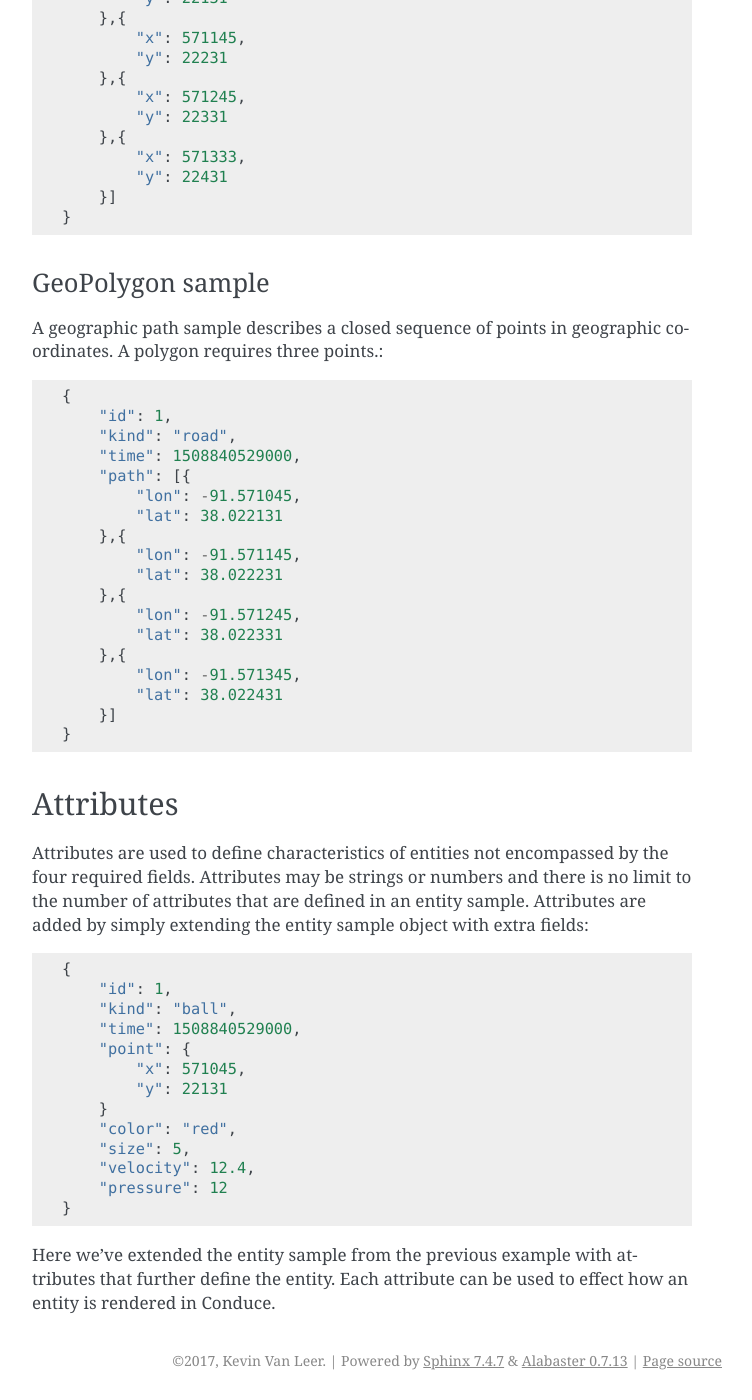
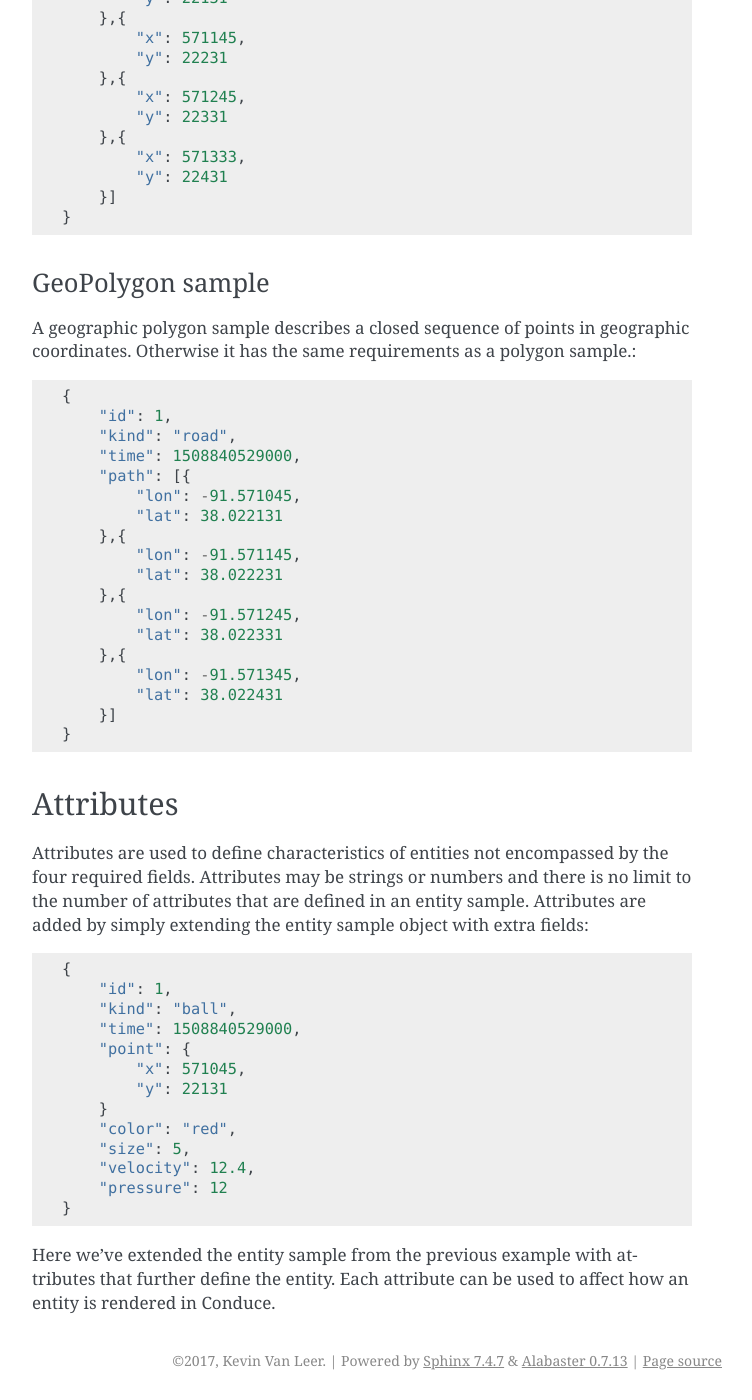
Before and after one commit to ConduceInc/conduce-python-api, a Sphinx documentation site: the page built from doc/source/entity-sample-definitions.rst, in a window 1280 px wide and 1400 px high, scrolled down 3272 px. Shown: the whole window, without its empty margins (388-1140 px from the left). Built offline with Sphinx 7.4.7, drawn with Linux system fonts in a browser that asks for light colours; formulas are drawn with MathJax 3; some of the changed text lies outside the part shown.

Commit message:
proofreading

```diff
--- a/doc/source/entity-sample-definitions.rst
+++ b/doc/source/entity-sample-definitions.rst
@@ -130,7 +130,7 @@
 Polygon sample
 --------------------
 
-A path sample describes a closed sequence of points.  A polygon requires three points.::
+A polygon sample describes a closed sequence of points.  A polygon requires at least three points.  The last point in the list is implicitly connected to the first.::
 
     {
         "id": 1,
@@ -155,7 +155,7 @@
 GeoPolygon sample
 --------------------
 
-A geographic path sample describes a closed sequence of points in geographic coordinates.  A polygon requires three points.::
+A geographic polygon sample describes a closed sequence of points in geographic coordinates.  Otherwise it has the same requirements as a polygon sample.::
 
     {
         "id": 1,
@@ -197,4 +197,4 @@
         "pressure": 12
     }
 
-Here we've extended the entity sample from the previous example with attributes that further define the entity.  Each attribute can be used to effect how an entity is rendered in Conduce.
+Here we've extended the entity sample from the previous example with attributes that further define the entity.  Each attribute can be used to affect how an entity is rendered in Conduce.
```
Also changed, not shown: other parts of doc/source/entity-sample-definitions.rst (+1 -1 lines).
